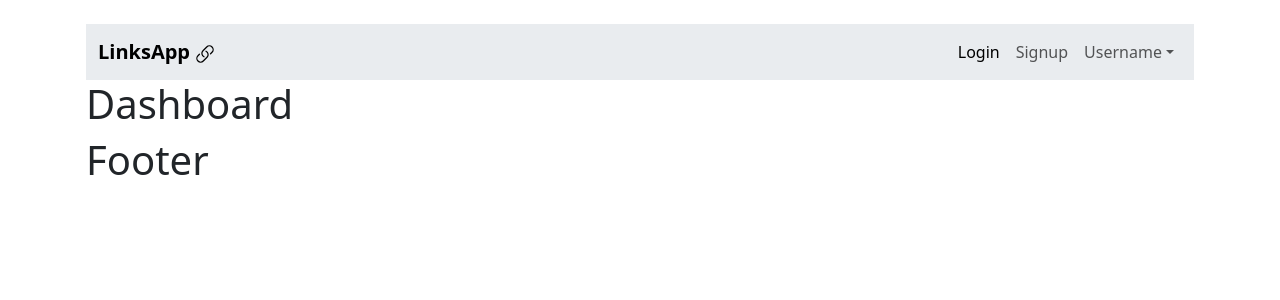
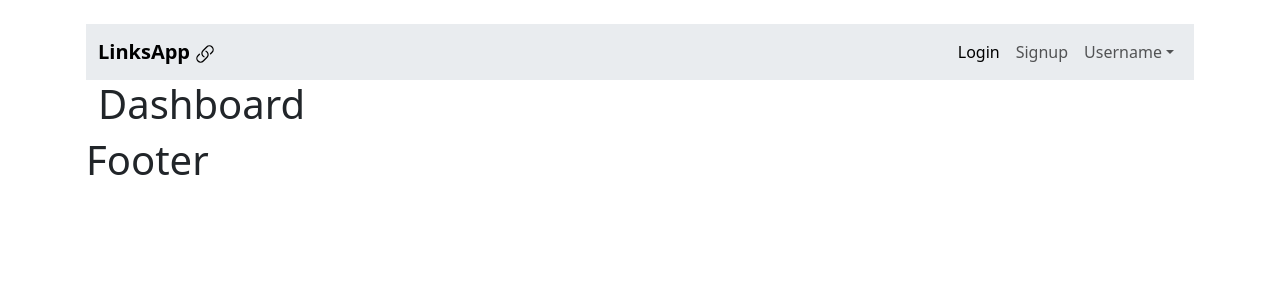
Before and after one commit to fm-anderson/react-links-app, a React (Vite) app: page /dashboard in a window 1280 px wide. Shown: the top 300 px of the page. Built offline with nearby package versions, Linux system fonts and the light colour scheme.

Commit message:
refactor: div from fragment

```diff
--- a/src/pages/Main.jsx
+++ b/src/pages/Main.jsx
@@ -4,13 +4,13 @@ import Footer from '../components/Footer';
 
 const Main = () => {
   return (
-    <div className="layout">
+    <>
       <Nav />
-      <main>
+      <main className="container">
         <Outlet />
       </main>
       <Footer />
-    </div>
+    </>
   );
 };
 export default Main;
```
Also changed, not shown: src/components/Dashboard.jsx (added, +14 -0 lines).
